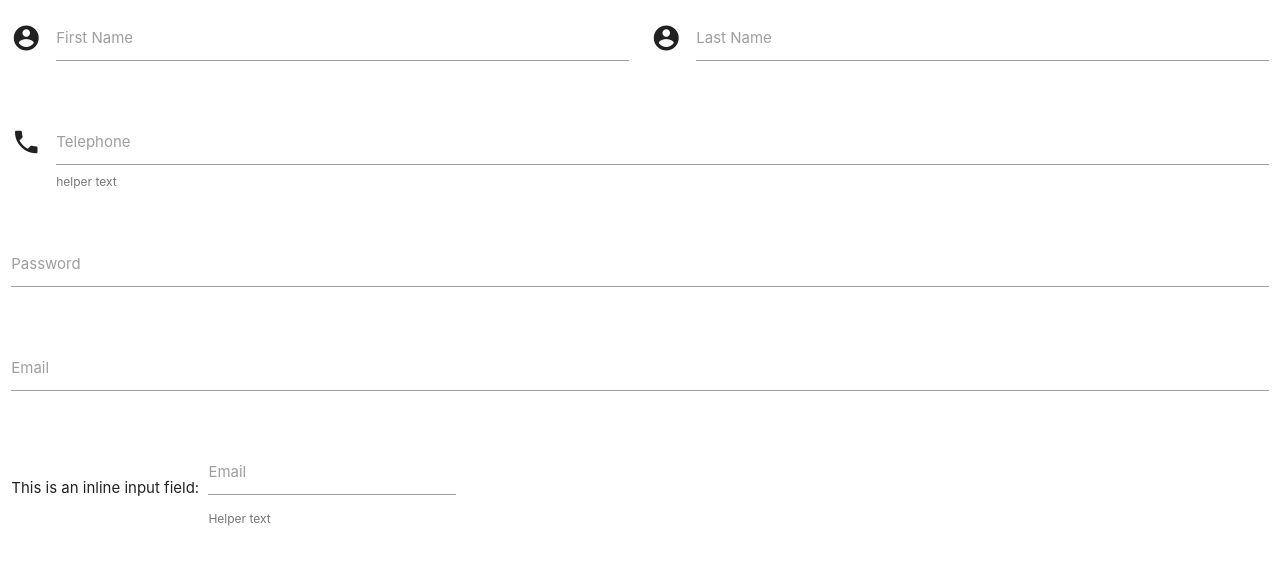
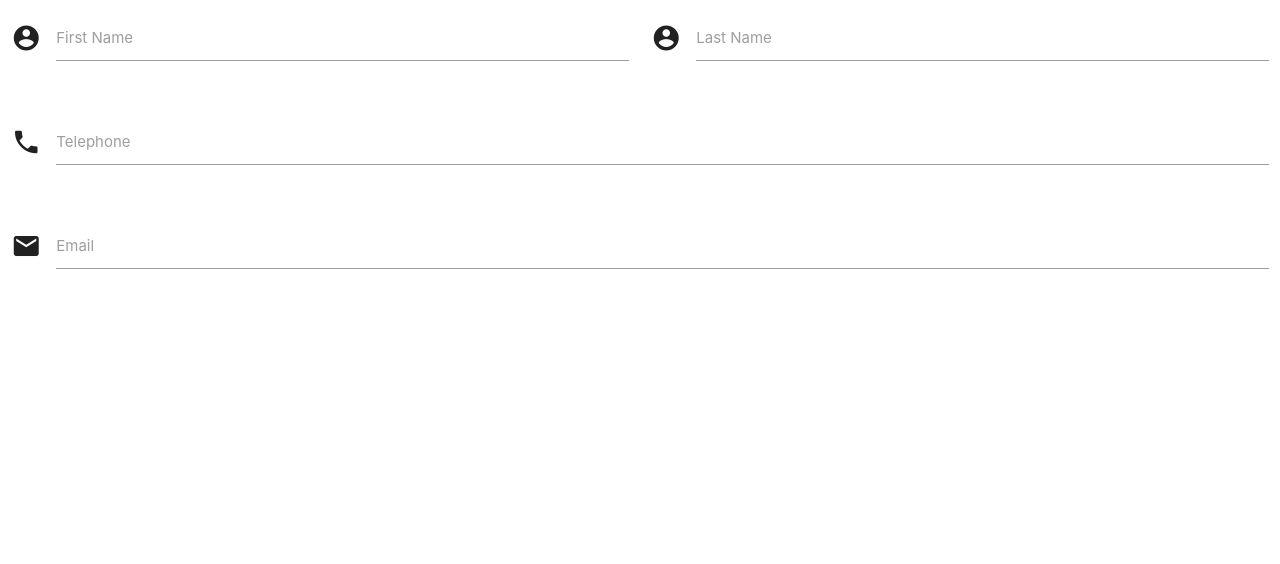
Before and after one commit to danieljanderson/Scheduling, a plain HTML site: page pretty/appointment.html in a window 1280 px wide. Drawn offline with nearby package versions, Linux system fonts and the light colour scheme.

Commit message:
added notes to the html

```diff
--- a/pretty/appointment.html
+++ b/pretty/appointment.html
@@ -12,51 +12,54 @@
     <script src="js/appointment.js"></script>
     </head>
     <body>
+      <!-- start of row div-->
         <div class="row">
+          <!--beginning of form-->
+          <!-- beginning full name div-->
             <form class="col s12">
+              <!-- start first name div-->
               <div class="row fullname">
                 <div class="input-field col s6">
                   <i class ="material-icons prefix">account_circle</i>
                   <input id="icon_prefix" type="text" class="validate">
                   <label for="icon_prefix">First Name</label>
+                <!--end of first name div-->
                 </div>
+
+                <!-- start of last name div -->
                 <div class="input-field col s6">
                     <i class="material-icons prefix">account_circle</i>
                   <input id="last_name" type="text" class="validate">
                   <label for="last_name">Last Name</label>
                 </div>
+                <!-- end of last name div-->
+
               </div>
+                <!-- end of full name div-->
+
+                <!-- start of phone number div-->
               <div class="row phone_number">
                 <div class="input-field col s12">
                   <i class= "material-icons prefix">phone</i>
-                  <input  id="icon_telephone" type="tel" class="validate"pattern="[0-9]{3}-[0-9]{3}-[0-9]{4}"required>
+                  <input  id="icon_telephone" type="tel" class="validate">
                   <label for="icon_telephone">Telephone</label>
-                  <span class="helper-text" data-error="wrong"data-success="right">helper text</span>
                 </div>
               </div>
+              <!-- End of phone number div-->
+
+              <!-- start of email div-->
               <div class="row">
                 <div class="input-field col s12">
-                  <input id="password" type="password" class="validate">
-                  <label for="password">Password</label>
-                </div>
-              </div>
-              <div class="row">
-                <div class="input-field col s12">
+                  <i class = "material-icons prefix">email</i>
                   <input id="email" type="email" class="validate">
                   <label for="email">Email</label>
                 </div>
               </div>
-              <div class="row">
-                <div class="col s12">
-                  This is an inline input field:
-                  <div class="input-field inline">
-                    <input id="email_inline" type="email" class="validate">
-                    <label for="email_inline">Email</label>
-                    <span class="helper-text" data-error="wrong" data-success="right">Helper text</span>
-                  </div>
-                </div>
+              <!-- end of email div-->
               </div>
+              <!--end of row div-->
             </form>
-          </div>
+            <!-- end of form-->
+
     </body>
 </html>
```
